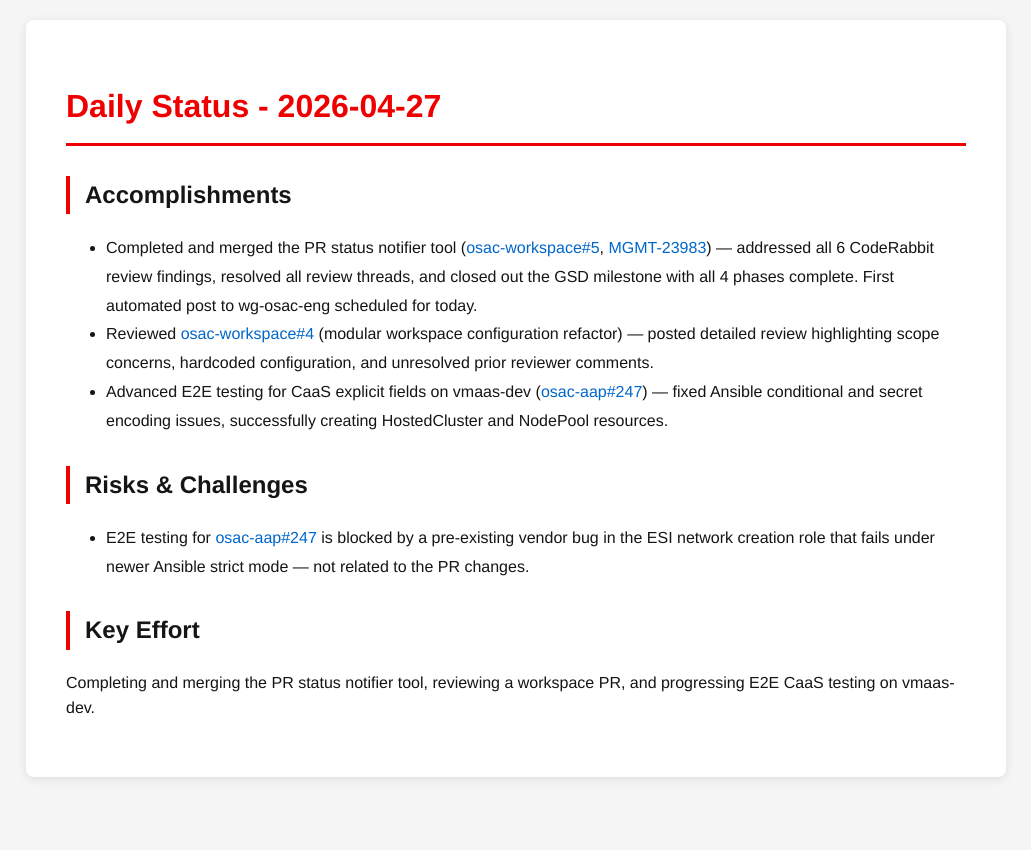
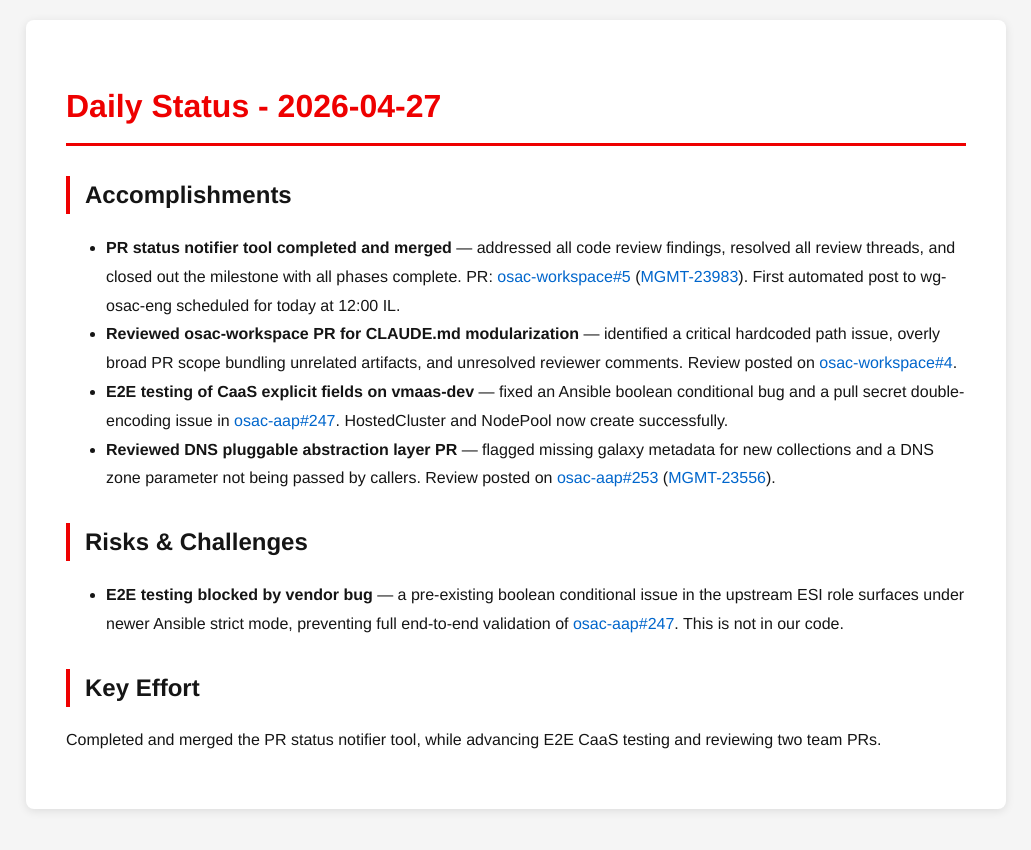
Before and after one commit to tzvatot/daily-status, a Jekyll site: the page built from 2026-04-27.md, in a window 1280 px wide. Shown: the top 850 px of the page, without its empty margins (124-1155 px from the left). Built offline with Jekyll 4.4.1, drawn with Linux system fonts in a browser that asks for light colours.

Commit message:
Daily status update - 2026-04-27

```diff
--- a/2026-04-27.md
+++ b/2026-04-27.md
@@ -7,12 +7,13 @@ date: 2026-04-27
 # Daily Status - 2026-04-27
 
 ## Accomplishments
-- Completed and merged the PR status notifier tool ([osac-workspace#5](https://github.com/osac-project/osac-workspace/pull/5), [MGMT-23983](https://issues.redhat.com/browse/MGMT-23983)) — addressed all 6 CodeRabbit review findings, resolved all review threads, and closed out the GSD milestone with all 4 phases complete. First automated post to wg-osac-eng scheduled for today.
-- Reviewed [osac-workspace#4](https://github.com/osac-project/osac-workspace/pull/4) (modular workspace configuration refactor) — posted detailed review highlighting scope concerns, hardcoded configuration, and unresolved prior reviewer comments.
-- Advanced E2E testing for CaaS explicit fields on vmaas-dev ([osac-aap#247](https://github.com/osac-project/osac-aap/pull/247)) — fixed Ansible conditional and secret encoding issues, successfully creating HostedCluster and NodePool resources.
+- **PR status notifier tool completed and merged** — addressed all code review findings, resolved all review threads, and closed out the milestone with all phases complete. PR: [osac-workspace#5](https://github.com/osac-project/osac-workspace/pull/5) ([MGMT-23983](https://redhat.atlassian.net/browse/MGMT-23983)). First automated post to wg-osac-eng scheduled for today at 12:00 IL.
+- **Reviewed osac-workspace PR for CLAUDE.md modularization** — identified a critical hardcoded path issue, overly broad PR scope bundling unrelated artifacts, and unresolved reviewer comments. Review posted on [osac-workspace#4](https://github.com/osac-project/osac-workspace/pull/4).
+- **E2E testing of CaaS explicit fields on vmaas-dev** — fixed an Ansible boolean conditional bug and a pull secret double-encoding issue in [osac-aap#247](https://github.com/osac-project/osac-aap/pull/247). HostedCluster and NodePool now create successfully.
+- **Reviewed DNS pluggable abstraction layer PR** — flagged missing galaxy metadata for new collections and a DNS zone parameter not being passed by callers. Review posted on [osac-aap#253](https://github.com/osac-project/osac-aap/pull/253) ([MGMT-23556](https://redhat.atlassian.net/browse/MGMT-23556)).
 
 ## Risks & Challenges
-- E2E testing for [osac-aap#247](https://github.com/osac-project/osac-aap/pull/247) is blocked by a pre-existing vendor bug in the ESI network creation role that fails under newer Ansible strict mode — not related to the PR changes.
+- **E2E testing blocked by vendor bug** — a pre-existing boolean conditional issue in the upstream ESI role surfaces under newer Ansible strict mode, preventing full end-to-end validation of [osac-aap#247](https://github.com/osac-project/osac-aap/pull/247). This is not in our code.
 
 ## Key Effort
-Completing and merging the PR status notifier tool, reviewing a workspace PR, and progressing E2E CaaS testing on vmaas-dev.
+Completed and merged the PR status notifier tool, while advancing E2E CaaS testing and reviewing two team PRs.
```
